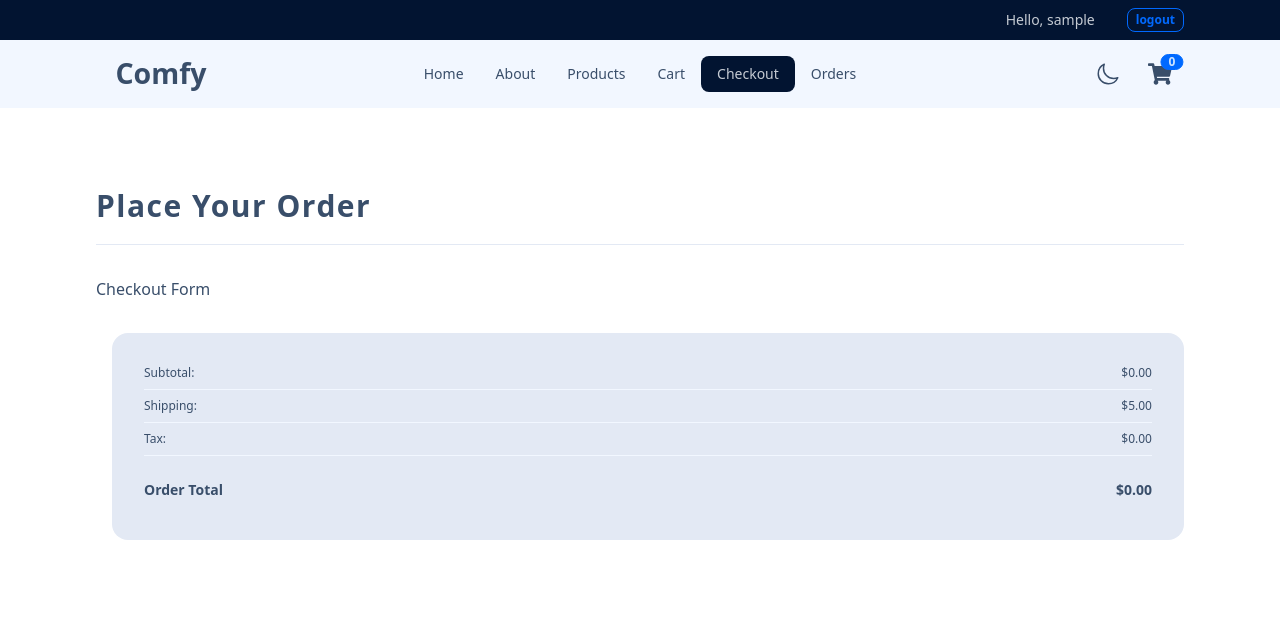
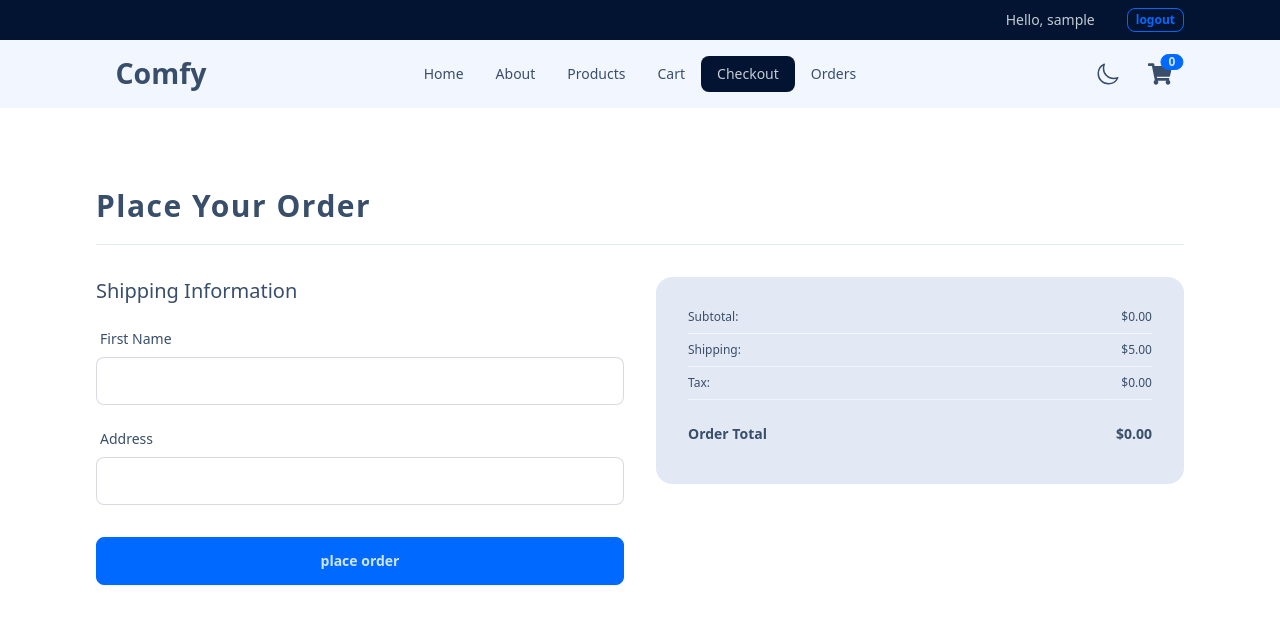
Before and after one commit to Jackster042/ComfyStore, a React (Vite) app: page /checkout in a window 1280 px wide. Shown: the top 624 px of the page. Built offline with nearby package versions, Linux system fonts and the light colour scheme; sample sign-in values are in the browser's storage.

Commit message:
Checkout logic done | check ChekouForm

```diff
--- a/src/App.jsx
+++ b/src/App.jsx
@@ -25,6 +25,7 @@ import { loader as checkoutLoader } from "./pages/Checkout";
 //  actions
 import { action as registerAction } from "./pages/Register";
 import { action as loginAction } from "./pages/Login";
+import { action as checkoutAction } from "./components/CheckoutForm";
 
 //  store
 
@@ -61,6 +62,7 @@ const router = createBrowserRouter([
         path: "checkout",
         element: <Checkout />,
         loader: checkoutLoader(store),
+        action: checkoutAction(store),
       },
       {
         path: "orders",
--- a/src/components/CheckoutForm.jsx
+++ b/src/components/CheckoutForm.jsx
@@ -1,11 +1,62 @@
 import React from "react";
-import { Form } from "react-router-dom";
+import { Form, redirect } from "react-router-dom";
+import { customFetch, formatPrice } from "../utils";
+
+import SubmitBtn from "./SubmitBtn";
+import FormInput from "./FormInput";
+
+export const action =
+  (store) =>
+  async ({ request }) => {
+    const formData = await request(formData);
+    const { name, address } = Object.fromEntries(formData);
+    const user = store.getState().userState.user;
+    const { cartItems, orderTotal, numItemsInCart } =
+      store.getState().cartState;
+
+    const info = {
+      name,
+      address,
+      chargeTotal: orderTotal,
+      orderTotal: formatPrice(orderTotal),
+      cartItems,
+      numItemsInCart,
+    };
+
+    try {
+      const response = await customFetch.post(
+        "/orders",
+        { data: info },
+        {
+          headers: {
+            Authorization: `Bearer ${user.token}`,
+          },
+        }
+      );
+      store.dispatch(clearCart());
+      toast.success("order placed successfully");
+      // return redirect(`/orders/${response.data.order._id}`);
+      return redirect("/orders");
+    } catch (error) {
+      console.log(error);
+      const errormessage =
+        error?.response?.data?.error?.message ||
+        "there was an error placing your order";
+      toast.error(errormessage);
+      return null;
+    }
+  };
 
 const CheckoutForm = () => {
   return (
-    <section>
-      <h1>Checkout Form</h1>
-    </section>
+    <Form method="post" className="flex flex-col gap-y-4">
+      <h4 className="font-medium text-xl">Shipping Information</h4>
+      <FormInput label="first name" name="name" type="text" />
+      <FormInput label="address" name="address" type="text" />
+      <div className="mt-4">
+        <SubmitBtn text="place order" />
+      </div>
+    </Form>
   );
 };
 
--- a/src/pages/Checkout.jsx
+++ b/src/pages/Checkout.jsx
@@ -27,13 +27,9 @@ const Checkout = () => {
   return (
     <>
       <SectionTitle text="Place your order" />
-      <div className="mt-8 grid gap-8  md:grid-cols-2 items-start">
-        <div className="lg:col-span-2">
-          <CheckoutForm />
-        </div>
-        <div className="lg:col-span-4 lg:pl-4">
-          <CartTotals />
-        </div>
+      <div className="mt-8 grid gap-8 md:grid-cols-2 items-start">
+        <CheckoutForm />
+        <CartTotals />
       </div>
     </>
   );
```
